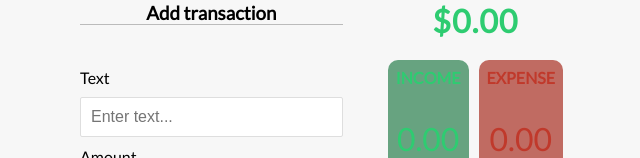
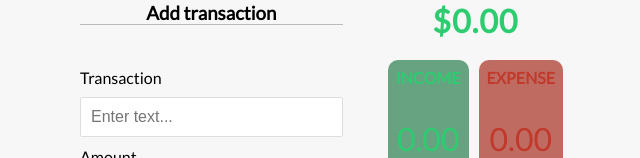
Before and after one commit to Mast8/expence-helper, a React (Create React App) app: page / in a window 1280 px wide. Shown: the part 287-445 px from the top of the page, without its empty margins (311-951 px from the left). Built offline with nearby package versions, Linux system fonts and the light colour scheme; the HTML template or start-up script is replaced by a standard one.

Commit message:
some validation

```diff
--- a/src/components/AddTransaction/AddTransaction.css
+++ b/src/components/AddTransaction/AddTransaction.css
@@ -38,3 +38,8 @@ form {
     align-items: center;
     padding: 15px;
 }
+
+.alert {
+    color: red;
+    font-weight: bold;
+}
--- a/src/components/AddTransaction/AddTransaction.js
+++ b/src/components/AddTransaction/AddTransaction.js
@@ -17,7 +17,7 @@ export const AddTransaction = () => {
   const onSubmit = e => {
     e.preventDefault();
 
-    if(text.trim() !== ""  ){
+    if(text.trim() !== "" && amount.trim() !== "" ){
       const newTransaction = {
         id: Math.floor(Math.random() * 100000000),
         text,
@@ -25,7 +25,8 @@ export const AddTransaction = () => {
       }
       addTransaction(newTransaction);
       clearFields();
-    }
+      setAlert("");
+    }else setAlert("Transaction or amount can not be empty");
 
   }
 
@@ -39,9 +40,9 @@ export const AddTransaction = () => {
     <>
       <form onSubmit={onSubmit}>
       <h3>Add transaction</h3>
-        <label htmlFor="text">{alert}</label>
+        <label htmlFor="text" className='alert'>{alert}</label>
         <div className="form-control">
-          <label htmlFor="text">Text</label>
+          <label htmlFor="text">Transaction</label>
           <input type="text" value={text} onChange={(e) => setText(e.target.value)}
           placeholder="Enter text..." required />
         </div>
--- a/src/components/IncomeExpense/IncomeExpenses.css
+++ b/src/components/IncomeExpense/IncomeExpenses.css
@@ -36,18 +36,13 @@
   .income, .expense {
     padding: 8px;
     margin: 5px;
+    border-radius: 10px;
   }
 
   .income {
     background-color: #67a380;
-    border-radius: 10px;
   }
 
   .expense {
     background-color: rgb(192, 107, 98);
-    border-radius: 10px;
   }
-
-  /* .inc-exp-container > div:first-of-type {
-    border-right: 1px solid #dedede;
-  } */
```
